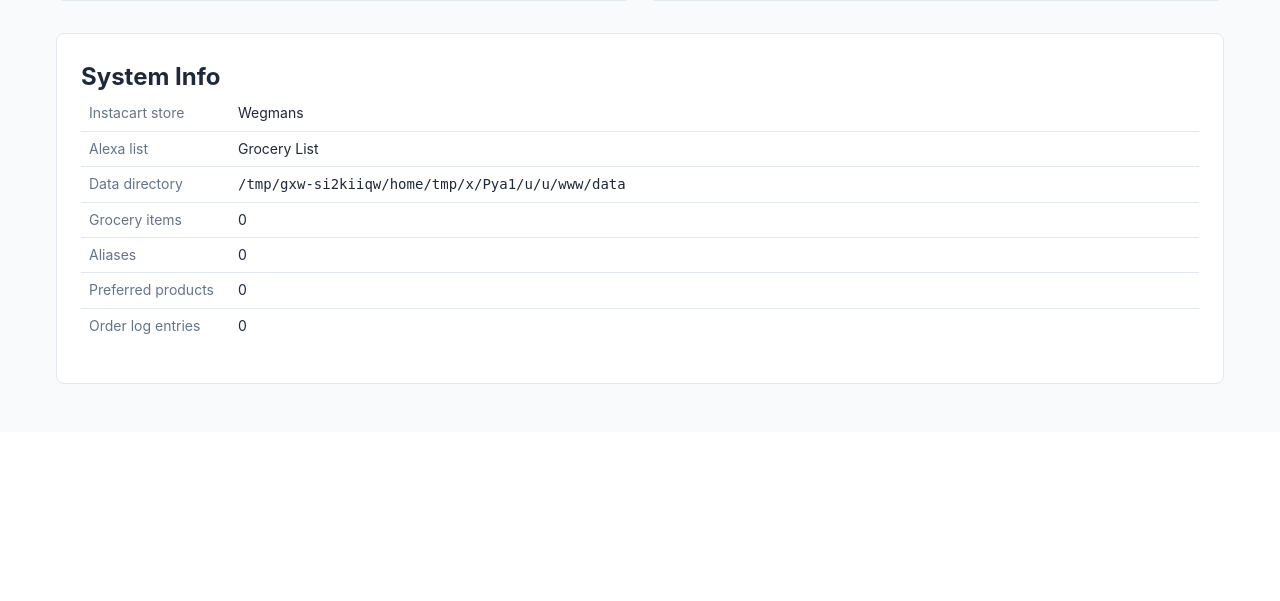
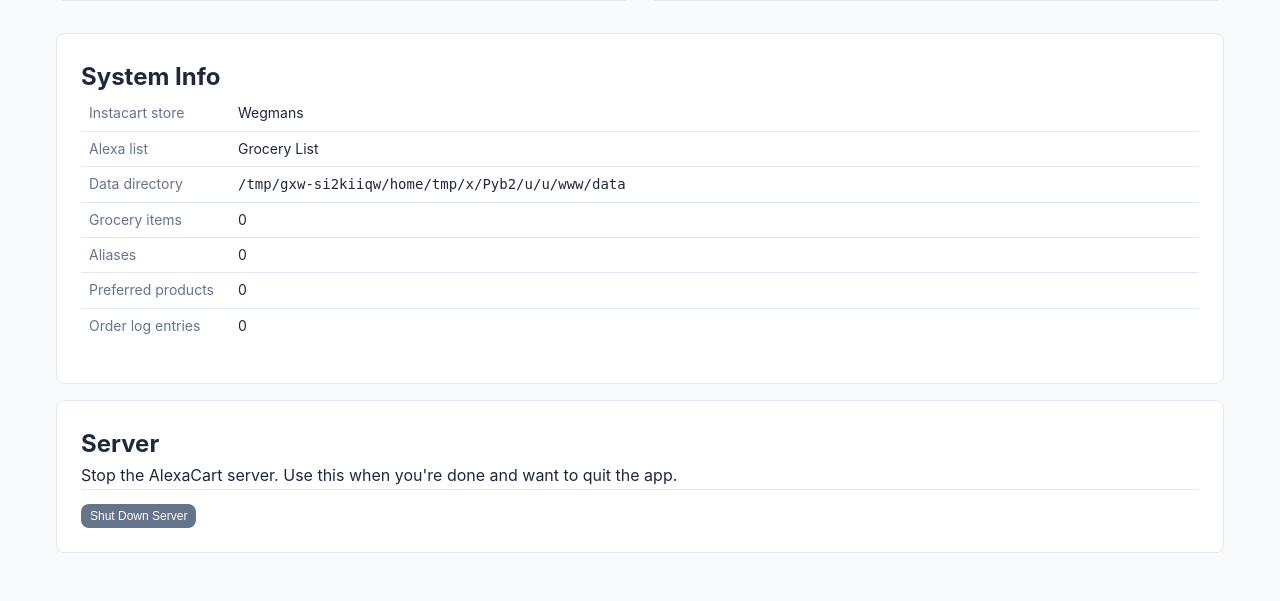
Before and after one commit to jlupien/alexacart, a FastAPI app: page /settings/ in a window 1280 px wide. Shown: the part 410-1011 px from the top of the page. Before the commit the page ends 794 px from the top, so only its background shows below. Run offline with FastAPI, Linux system fonts and the light colour scheme; some libraries are stand-ins or nearby versions.

Commit message:
MacOS app wrapper

```diff
--- a/alexacart/routes/settings.py
+++ b/alexacart/routes/settings.py
@@ -4,10 +4,14 @@
 - POST /settings/check-amazon — validate Amazon cookies against API
 - POST /settings/logout-amazon — clear Amazon session data
 - POST /settings/logout-instacart — clear Instacart session data
+- POST /settings/shutdown — gracefully stop the server
 """
 
+import asyncio
 import json
 import logging
+import os
+import signal
 import shutil
 
 from fastapi import APIRouter, Depends, Request
@@ -167,3 +171,22 @@
         "Instacart session cleared. You'll be prompted to log in on your next order."
         "</div>"
     )
+
+
+@router.post("/shutdown")
+async def shutdown_server():
+    """Gracefully stop the server (used by the macOS app launcher)."""
+    logger.info("Shutdown requested via settings UI")
+
+    async def _delayed_shutdown():
+        await asyncio.sleep(0.5)
+        os.kill(os.getpid(), signal.SIGTERM)
+
+    asyncio.create_task(_delayed_shutdown())
+
+    return HTMLResponse(
+        '<div style="text-align:center; padding:4rem 1rem;">'
+        "<h2>Server shutting down&hellip;</h2>"
+        "<p>You can close this tab.</p>"
+        "</div>"
+    )
--- a/alexacart/templates/settings.html
+++ b/alexacart/templates/settings.html
@@ -194,4 +194,20 @@
         </tr>
     </table>
 </div>
+
+<!-- Server Card -->
+<div class="card">
+    <h2>Server</h2>
+    <p>Stop the AlexaCart server. Use this when you're done and want to quit the app.</p>
+    <div class="settings-actions">
+        <button
+            class="btn btn-sm btn-secondary"
+            hx-post="/settings/shutdown"
+            hx-target="body"
+            hx-confirm="Shut down the AlexaCart server? You'll need to relaunch the app to use it again."
+        >
+            Shut Down Server
+        </button>
+    </div>
+</div>
 {% endblock %}
```
Also changed, not shown: README.md, 1 other file.
